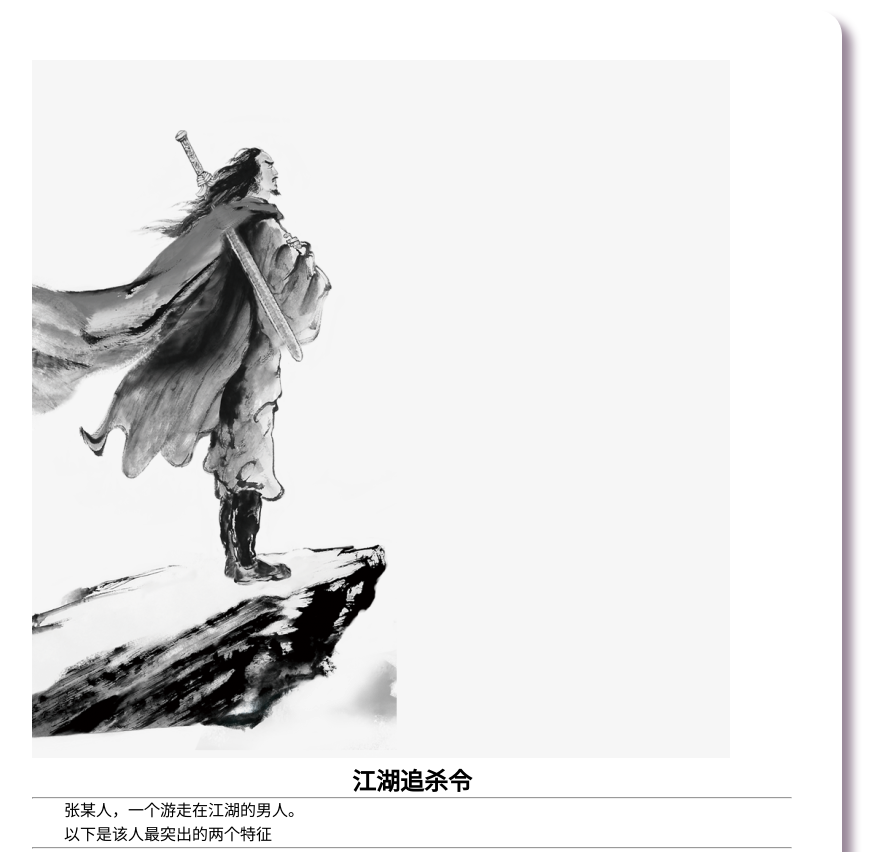
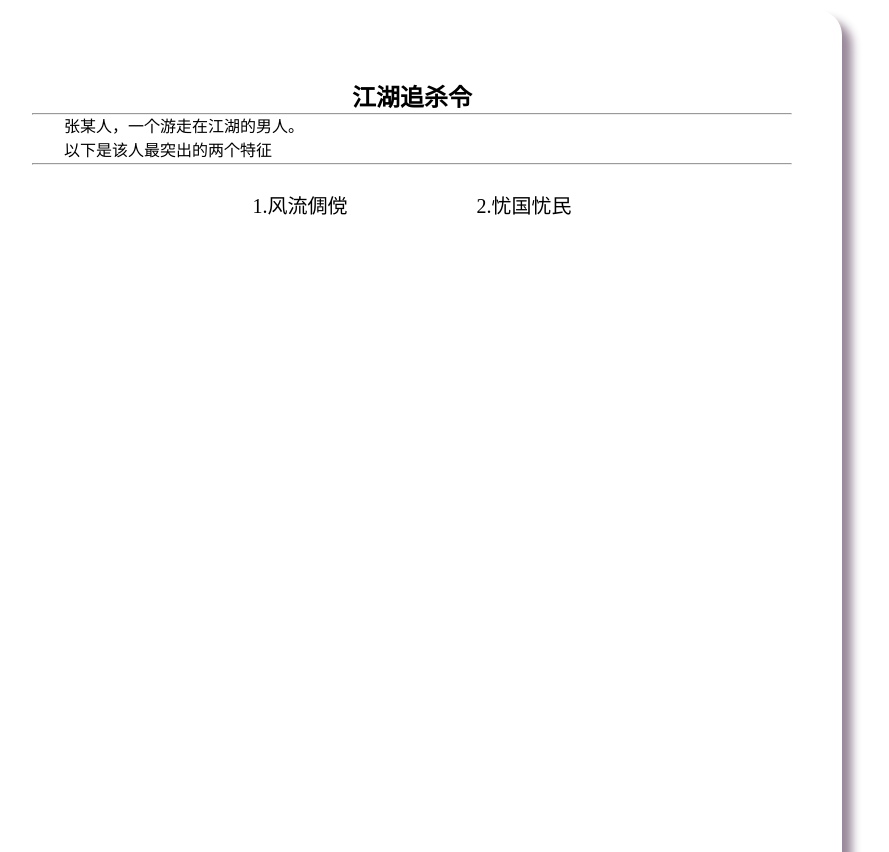
Before and after one commit to zhangsirai/zhangsirai.github.io, a plain HTML site: page index.html in a window 1280 px wide. Shown: the top 852 px of the page, without its empty margins (228-1117 px from the left). Drawn offline with Linux system fonts and the light colour scheme; files whose address does not match are found by name.

Commit message:
Update index.html

```diff
--- a/index.html
+++ b/index.html
@@ -19,7 +19,7 @@
 	</head>
 	<body>
 		<div>
-			<img src="C:\Users\34031\Desktop\R-C.png">
+			<img src="">
 			     <h2 align="center">江湖追杀令</h2>
 			<hr>
 			<p>张某人，一个游走在江湖的男人。</p>
```
